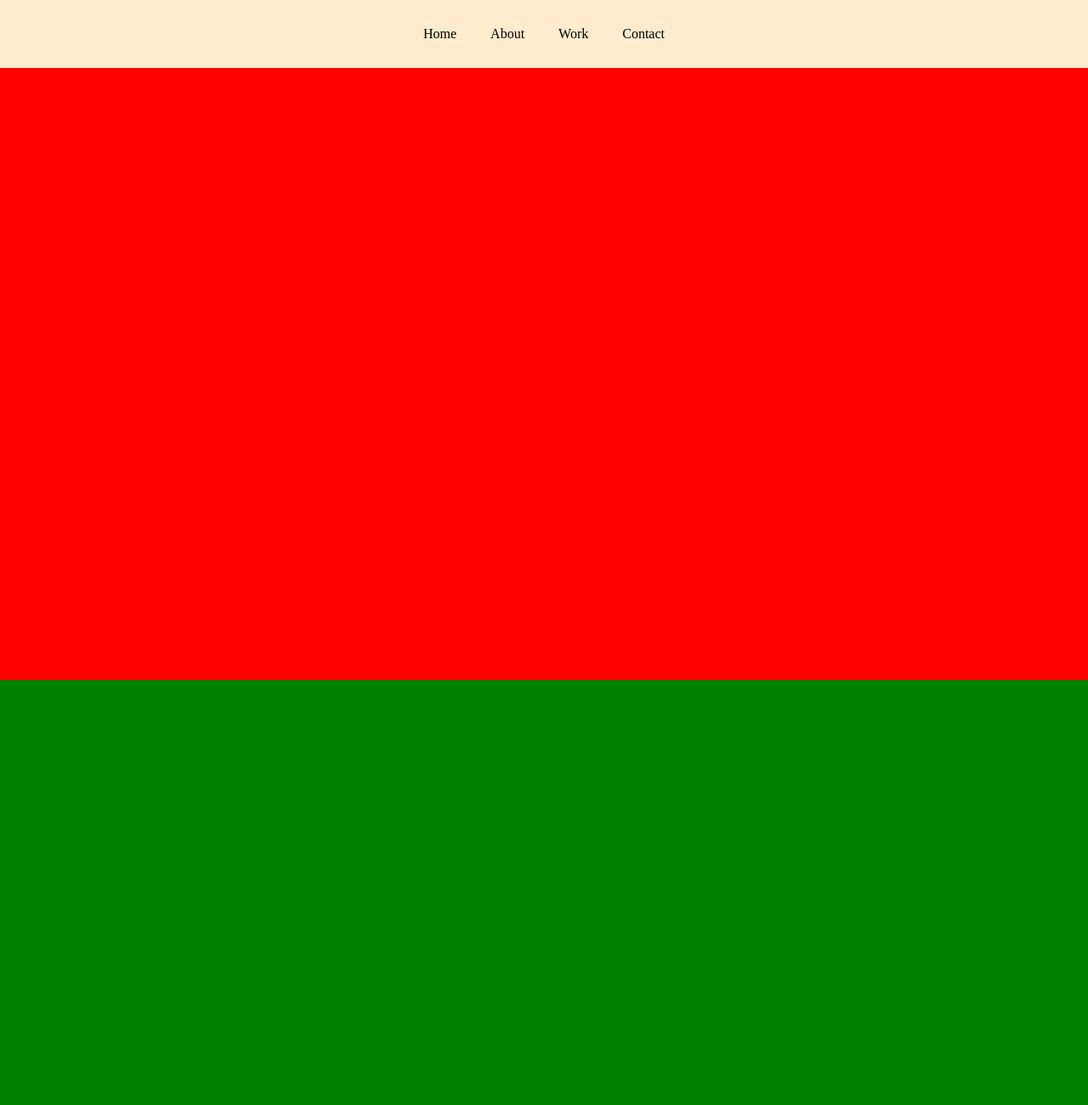
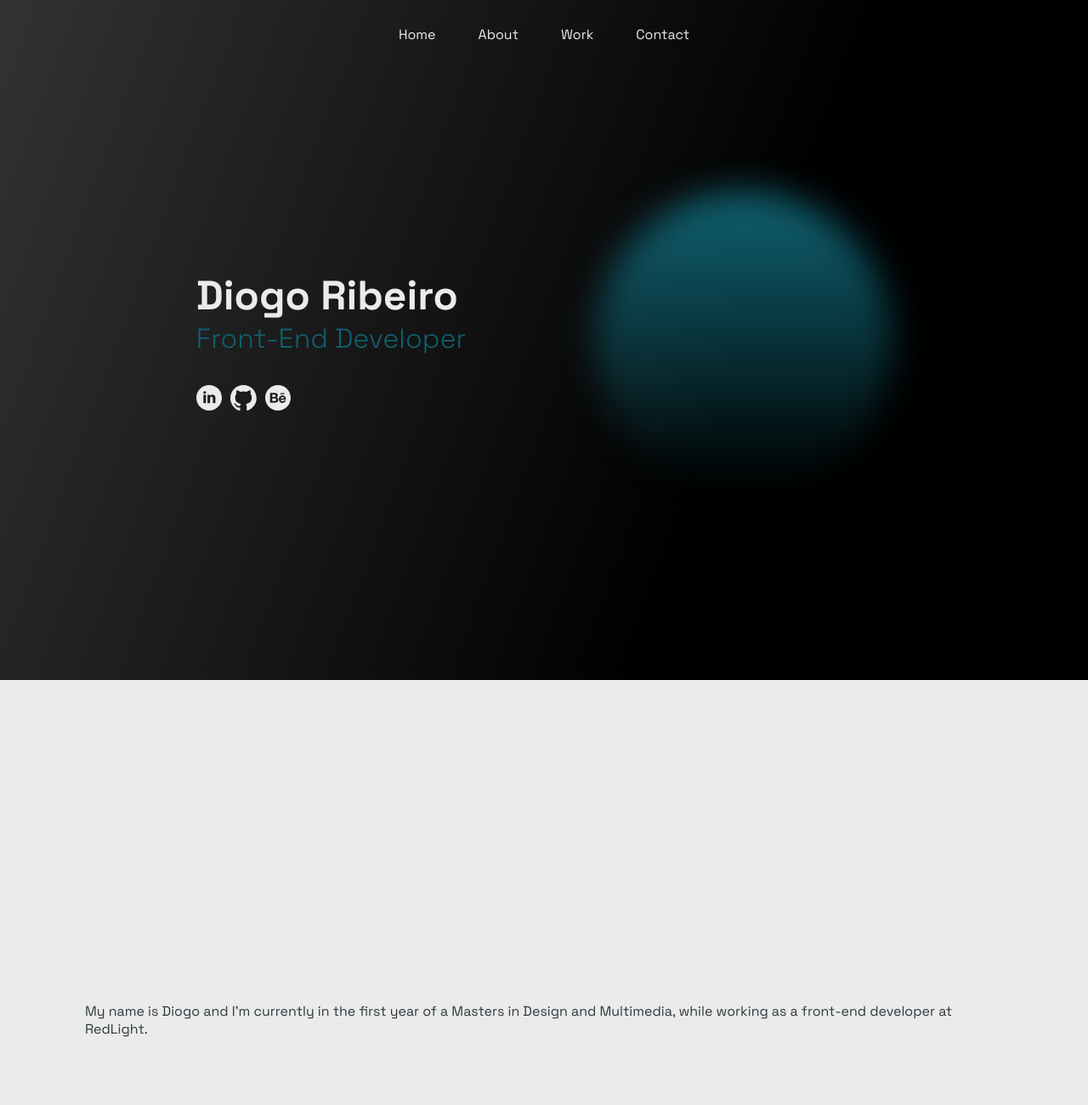
Before and after one commit to dbgfribeiro/personal_wd, a plain HTML site: page index.html in a window 1280 px wide. Shown: the top 1300 px of the page at 85% size. Drawn offline with Linux system fonts and the light colour scheme.

Commit message:
homepage done

```diff
--- a/index.html
+++ b/index.html
@@ -21,11 +21,28 @@
 
   <main>
     <section id="home">
+      <div class="intro">
+        <div class="intro-info">
+          <h1>Diogo Ribeiro</h1>
+          <h3>Front-End Developer</h3>
+          <div class="icons-wrapper">
+            <a href="https://www.linkedin.com/in/dbgfribeiro/" target="_blank"><img src="./assets/icons/linkedin.svg"/></a>
+            <a href="https://github.com/dbgfribeiro" target="_blank"><img src="./assets/icons/github.svg"/></a>
+            <a href="https://www.behance.net/dbgfribeiro" target="_blank"><img src="./assets/icons/behance.svg"/></a>
+          </div>
+        </div>
+        <div class="intro-image"></div>
+      </div>
+    </section>
 
+    <section id="about">
+      <div class="about-info">
+        <p>
+          My name is Diogo and I'm currently in the first year of a Masters in Design and Multimedia, while working as a front-end developer at RedLight.
+        </p>
+      </div>
     </section>
-    <section id="about">
 
-    </section>
     <section id="work">
 
     </section>
--- a/styles/_mixins.scss
+++ b/styles/_mixins.scss
@@ -1,6 +1,10 @@
-@mixin container() {}
+@mixin container($padding: 4rem, $background: initial, $boxshadow: initial) {
+  padding: $padding;
+  background-color: $background;
+  box-shadow: $boxshadow;
+}
 
-@mixin flex($direction: direction, $align: center, $justify: initial) {
+@mixin flex($direction: row, $align: center, $justify: initial) {
   display: flex;
   align-items: $align;
 
@@ -13,7 +17,10 @@
   }
 }
 
-@mixin font() {}
+@mixin font($style: normal, $weight: 400, $size: $text, $line: 150%, $family: $spacegrotesk) {
+  font: $style $weight $line $family;
+  font-size: $size;
+}
 
 @mixin size($width, $height) {
   width: $width;
--- a/styles/_nav.scss
+++ b/styles/_nav.scss
@@ -1,7 +1,7 @@
 nav {
-  width: 100%;
+  @include size(100%, 10vh);
   position: fixed;
-  background: blanchedalmond;
+  z-index: 2;
 
   ul {
     @include flex(row, center, center);
@@ -9,6 +9,12 @@ nav {
 
     li {
       margin: 0 2rem;
+      padding: 0.1rem 0.5rem;
+      color: $white;
+
+      &:hover {
+        background: $blue;
+      }
     }
   }
 }
--- a/styles/_style.scss
+++ b/styles/_style.scss
@@ -1,16 +1,56 @@
-section {
+#home {
   height: 100vh;
+  background: linear-gradient(110.27deg, rgba(47, 47, 47, 0.98) 0%, #000000 66.15%);
+  position: relative;
 
-  &:first-child {
-    background: red;
-  }
+  .intro {
+    @include size(100%, 100%);
+    @include flex($justify: space-evenly);
+    gap: 2rem;
+    padding: 0 10rem;
+    position: absolute;
+    bottom: 0;
 
-  &:nth-child(2) {
-    background: green;
-  }
+    .intro-info {
+      h1 {
+        color: $white;
+      }
 
-  &:last-child {
-    height: 20vh;
-    background: blue;
+      h3 {
+        color: $blue;
+      }
+
+      .icons-wrapper {
+        @include flex();
+        gap: 1rem;
+        margin-top: 3.5rem;
+      }
+    }
+
+    .intro-image {
+      @include size(35rem, 35rem);
+      min-width: 35rem;
+      border-radius: 100%;
+      background: linear-gradient(180deg, $blue 0%, rgba(31, 31, 31, 0) 100%);
+      filter: blur(20px);
+    }
   }
 }
+
+#about {
+  height: 100vh;
+  position: relative;
+
+  .about-info {
+    @include size(100%, 100%);
+    @include flex($justify: center);
+    gap: 2rem;
+    padding: 0 10rem;
+    position: absolute;
+    bottom: 0;
+
+    p {
+      color: $darkblue;
+    }
+  }
+}
--- a/styles/_variables.scss
+++ b/styles/_variables.scss
@@ -1,4 +1,14 @@
-$title: 3.2rem;
-$subtitle: 2rem;
+@import url('https://fonts.googleapis.com/css2?family=Playfair+Display&family=Space+Grotesk:wght@300;400;500;700&display=swap');
+
+$blue: #106373;
+$darkblue: #2E383D;
+$white: #EBEBEB;
+$black: #101010;
+
+$title: 4.8rem;
+$subtitle: 3.2rem;
 $text: 1.6rem;
-$text-small: 1.4rem;
+$textsmall: 1.4rem;
+
+$spacegrotesk: 'Space Grotesk',
+sans-serif;
--- a/styles/global.scss
+++ b/styles/global.scss
@@ -5,17 +5,17 @@
 
 html,
 body {
-  @include container();
-  // @include font();
+  @include font();
   font-size: 10px;
   scroll-behavior: smooth;
+  background-color: $white;
 
   h1 {
     font-size: $title;
   }
 
   h3 {
-    font-size: $subtitle;
+    @include font($weight: 300, $size: $subtitle);
   }
 
   p,
```
Also changed, not shown: assets/icons/behance.svg (added), assets/icons/github.svg (added), assets/icons/linkedin.svg (added), styles/global.css, 1 other file.
